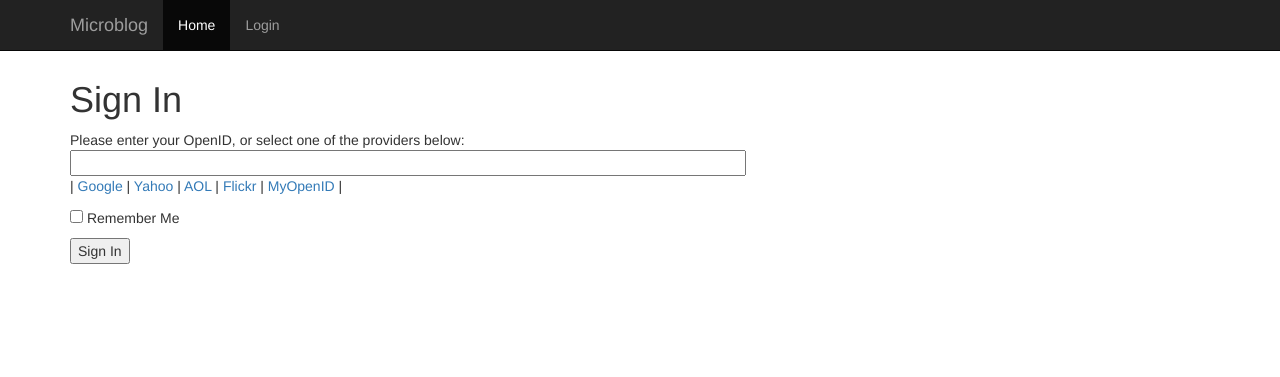
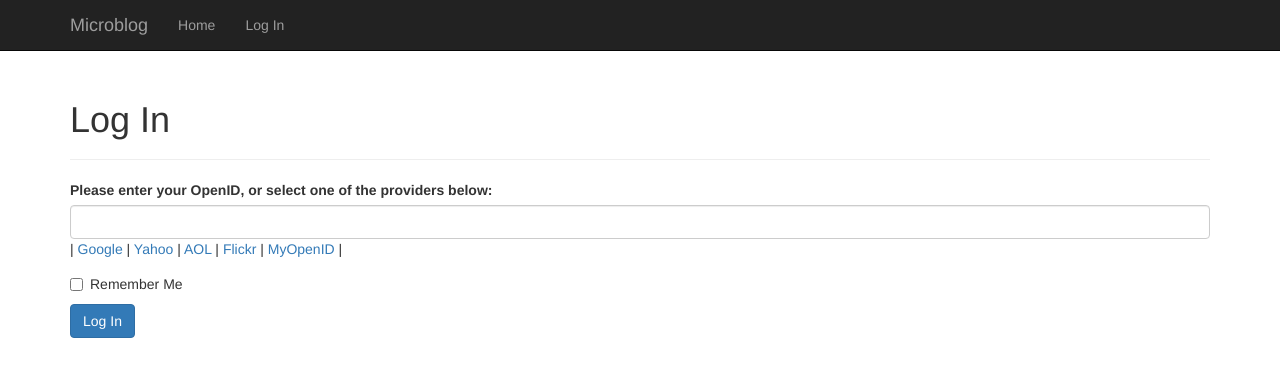
Before and after one commit to matthew-shaw/microblog, a Flask app: page /login in a window 1280 px wide. Shown: the top 377 px of the page. Run offline with Flask 2, Linux system fonts and the light colour scheme; some libraries are stand-ins or nearby versions.

Commit message:
updated log in form

```diff
--- a/app/templates/base.html
+++ b/app/templates/base.html
@@ -32,8 +32,8 @@
         </div>
         <div id="navbar" class="collapse navbar-collapse">
           <ul class="nav navbar-nav">
-            <li class="active"><a href="/index">Home</a></li>
-            <li><a href="/login">Login</a></li>
+            <li><a href="/index">Home</a></li>
+            <li><a href="/login">Log In</a></li>
           </ul>
         </div><!--/.nav-collapse -->
       </div>
--- a/app/templates/login.html
+++ b/app/templates/login.html
@@ -14,20 +14,27 @@ function set_openid(openid, pr)
   form.elements['openid'].value = openid
 }
 </script>
-<h1>Sign In</h1>
+<div class="page-header">
+  <h1>Log In</h1>
+</div>
+
 <form action="" method="post" name="login">
   {{ form.hidden_tag() }}
-    <p>
-        Please enter your OpenID, or select one of the providers below:<br>
-        {{ form.openid(size=80) }}
+  <div class="form-group {% if form.openid.errors %}has-error{% endif %}">
+    <label class="control-label" for="openid">Please enter your OpenID, or select one of the providers below:</label>
+    {{ form.openid(size=80, class="form-control") }}
     {% for error in form.openid.errors %}
-          <span style="color: red;">[{{error}}]</span>
-        {% endfor %}<br>
+    <span id="helpBlock" class="help-block">{{ error }}</span>
+    {% endfor %}
     |{% for pr in providers %}
     <a href="javascript:set_openid('{{ pr.url }}', '{{ pr.name }}');">{{ pr.name }}</a> |
     {% endfor %}
-    </p>
-    <p>{{ form.remember_me }} Remember Me</p>
-    <p><input type="submit" value="Sign In"></p>
+  </div>
+  <div class="checkbox">
+    <label>
+      {{ form.remember_me }} Remember Me
+    </label>
+  </div>
+  <button type="submit" class="btn btn-primary">Log In</button>
 </form>
 {% endblock %}
--- a/app/views.py
+++ b/app/views.py
@@ -29,6 +29,6 @@ def login():
               (form.openid.data, str(form.remember_me.data)), 'success')
         return redirect('/index')
     return render_template('login.html',
-                           title='Sign In',
+                           title='Log In',
                            form=form,
                            providers=app.config['OPENID_PROVIDERS'])
```
Lines whose indentation alone changed are shown as unchanged.
